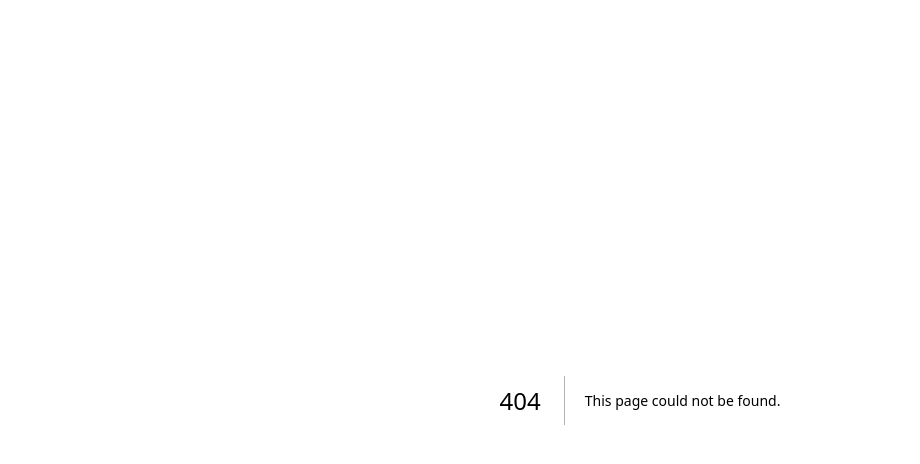
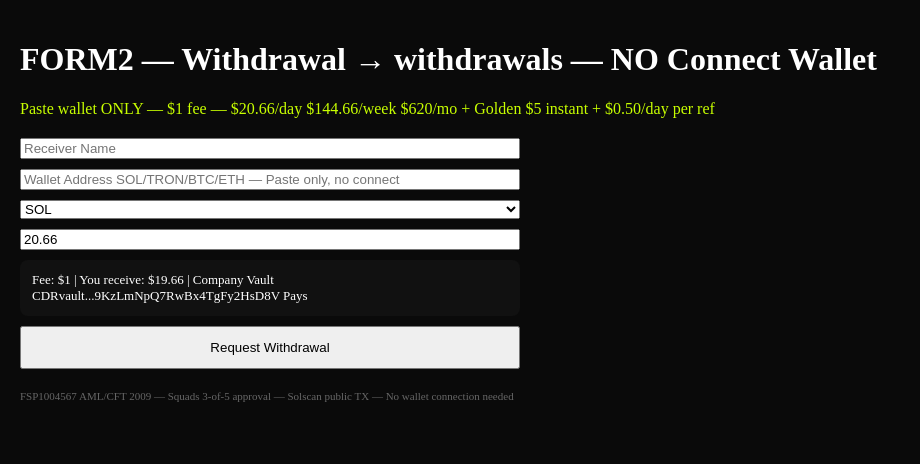
Before and after one commit to Cedars-Empire/cedars-of-wealth, a Next.js app: page /withdraw in a window 1280 px wide. Before the commit this address had no page. Shown: the top 464 px of the page, without its empty margins (0-920 px from the left). Built offline with nearby package versions, Linux system fonts and the light colour scheme; no server answers.

Commit message:
Implement withdrawal form component

```diff
--- /dev/null
+++ b/app/withdraw/page.tsx
@@ -0,0 +1,46 @@
+"use client"
+import { useState } from 'react'
+import { supabase } from '../../lib/supabase'
+
+export default function Withdraw() {
+  const [form, setForm] = useState({ receiver_name:'', wallet_address:'', network:'SOL' as any, amount:20.66 })
+  const fee = 1
+  const receive = form.amount - fee
+
+  async function submit() {
+    if(receive < 0) return alert('Min withdraw $20.66')
+    const tx_number = `W-${Date.now()}`
+    await supabase.from('withdrawals').insert([{
+      tx_number,
+      receiver_name: form.receiver_name,
+      wallet_address: form.wallet_address,
+      network: form.network,
+      amount: form.amount,
+      fee,
+      receive_amount: receive,
+      created_at: new Date().toISOString()
+    }])
+    alert(`Withdraw request $${form.amount} Fee $1 Receive $${receive} NO Connect Wallet — TX ${tx_number}`)
+  }
+
+  return (
+    <main style={{padding:20, background:'#0a0a0a', color:'#fff', minHeight:'100vh'}}>
+      <h1>FORM2 — Withdrawal → withdrawals — NO Connect Wallet</h1>
+      <p style={{color:'#c8ff00'}}>Paste wallet ONLY — $1 fee — $20.66/day $144.66/week $620/mo + Golden $5 instant + $0.50/day per ref</p>
+
+      <div style={{display:'grid', gap:10, maxWidth:500, marginTop:20}}>
+        <input placeholder="Receiver Name" value={form.receiver_name} onChange={e=>setForm({...form, receiver_name:e.target.value})} />
+        <input placeholder="Wallet Address SOL/TRON/BTC/ETH — Paste only, no connect" value={form.wallet_address} onChange={e=>setForm({...form, wallet_address:e.target.value})} />
+        <select value={form.network} onChange={e=>setForm({...form, network:e.target.value as any})}>
+          <option>SOL</option><option>TRON</option><option>BTC</option><option>ETH</option>
+        </select>
+        <input type="number" value={form.amount} onChange={e=>setForm({...form, amount:Number(e.target.value)})} />
+        <div style={{background:'#111', padding:12, borderRadius:8, fontSize:13}}>
+          Fee: ${fee} | You receive: ${receive.toFixed(2)} | Company Vault CDRvault...9KzLmNpQ7RwBx4TgFy2HsD8V Pays
+        </div>
+        <button onClick={submit} style={{padding:12}}>Request Withdrawal</button>
+        <p style={{fontSize:11, color:'#666'}}>FSP1004567 AML/CFT 2009 — Squads 3-of-5 approval — Solscan public TX — No wallet connection needed</p>
+      </div>
+    </main>
+  )
+}
```
